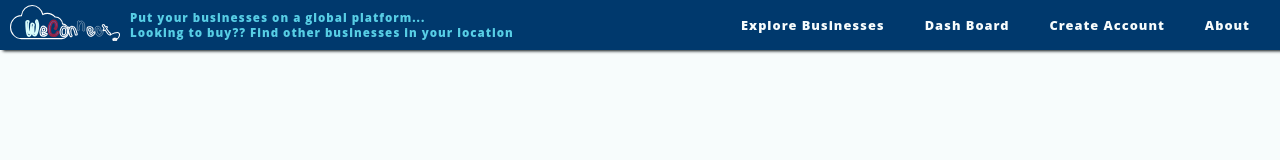
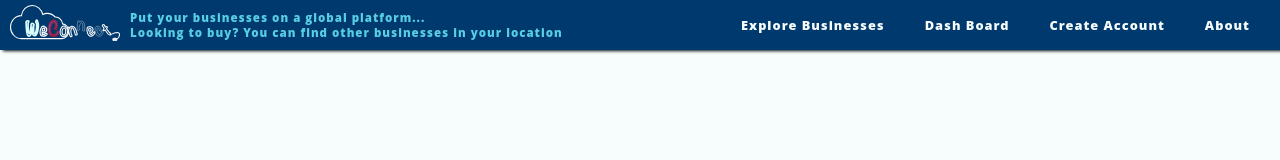
Before and after one commit to johnmutuma5/weconnect-client, a React (Create React App) app: page / in a window 1280 px wide. Shown: the top 160 px of the page. Built offline with nearby package versions, Linux system fonts and the light colour scheme.

Commit message:
[Chore] Adjust business Synopsis

```diff
--- a/src/components/Logo/Logo.js
+++ b/src/components/Logo/Logo.js
@@ -8,7 +8,7 @@ const logo = (props) => (
         </div>
         <div className="synopsis">
             <p>{ 'Put your businesses on a global platform...' }</p>
-            <p>{ 'Looking to buy?? Find other businesses in your location' }</p>
+            <p>{ 'Looking to buy? You can find other businesses in your location' }</p>
         </div>
     </div>
 );
```
